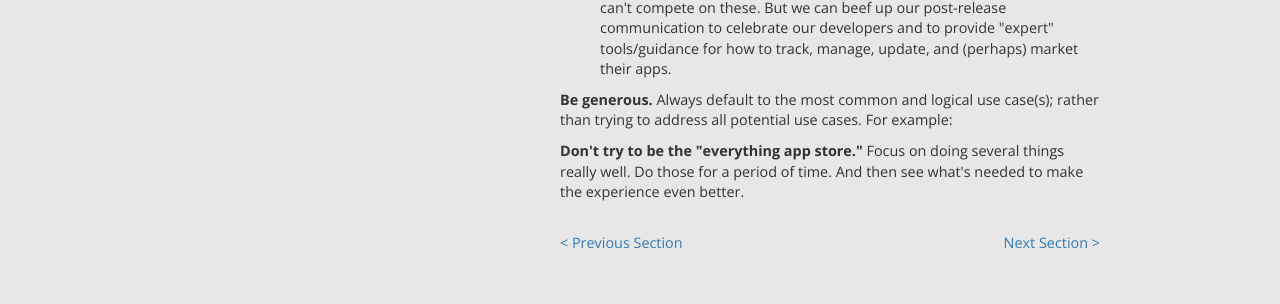
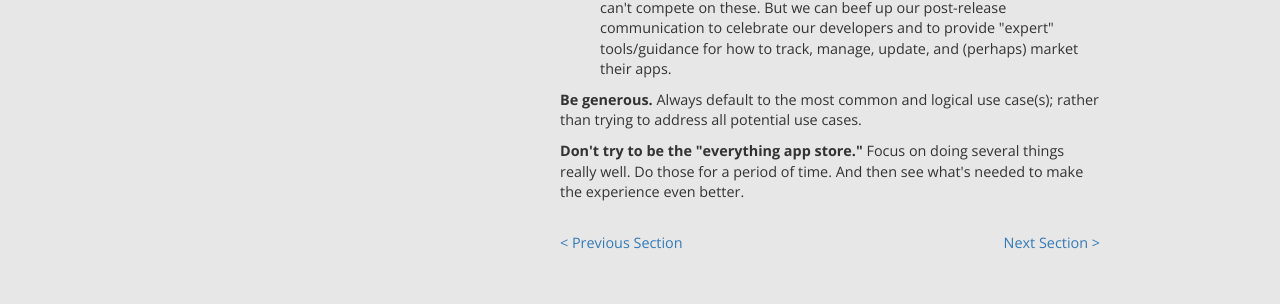
Before and after one commit to MarketplaceUX/devhub-redesign, a Jekyll site: the page built from second_3.html, in a window 1280 px wide and 900 px high, scrolled down 256 px. Shown: the part 264-568 px from the top of the window. Built offline with Jekyll 4.4.1, drawn with Linux system fonts in a browser that asks for light colours; nearby versions of some CDN libraries.

```diff
--- a/second_3.html
+++ b/second_3.html
@@ -34,7 +34,7 @@
 
 		</ul>
 
-		<p class="longText"><b>Be generous.</b> Always default to the most common and logical use case(s); rather than trying to address all potential use cases. For example:</p>
+		<p class="longText"><b>Be generous.</b> Always default to the most common and logical use case(s); rather than trying to address all potential use cases.</p>
 
 
 		<p class="longText"><b>Don't try to be the "everything app store."</b> Focus on doing several things really well. Do those for a period of time. And then see what's needed to make the experience even better.
```
